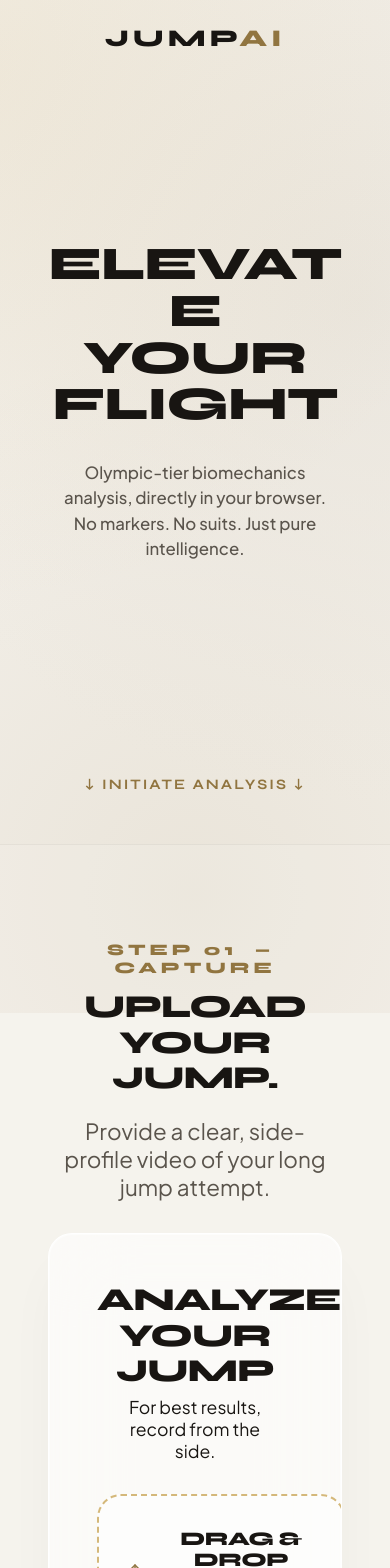
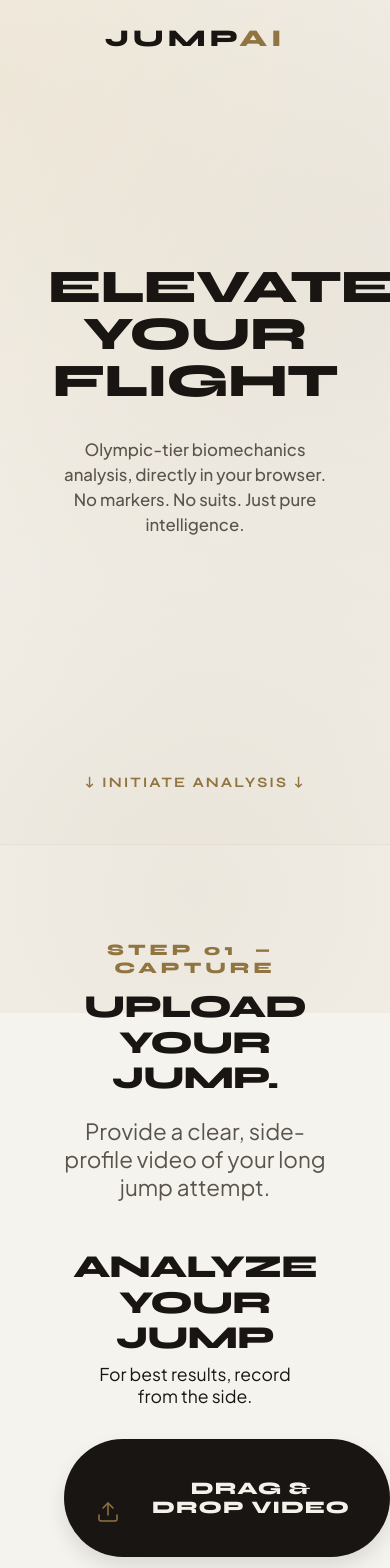
Before and after one commit to Aghoshroop/jump.ai, a React (Vite) app: page / in a window 390 px wide. Shown: the top 1568 px of the page. Built offline with nearby package versions, Linux system fonts and the light colour scheme.

Commit message:
Typography bugfix: Remove word-wrap to prevent letter chopping, change mobile upload boxes into sleek buttons, remove card wrapper

```diff
--- a/src/App.tsx
+++ b/src/App.tsx
@@ -87,7 +87,7 @@ function App() {
             <div className="container">
               <div className="text-center" style={{ marginBottom: '4rem' }}>
                 <h2 className="section-title" style={{ fontSize: 'clamp(1rem, 3vw, 1.5rem)', color: 'var(--gold-dark)', letterSpacing: '4px' }}>THE ENGINE</h2>
-                <h3 style={{ fontSize: 'clamp(1.8rem, 10vw, 4rem)', margin: 0, wordWrap: 'break-word', hyphens: 'auto' }}>Built for Champions.</h3>
+                <h3 style={{ fontSize: 'clamp(1.8rem, 10vw, 4rem)', margin: 0 }}>Built for<br/>Champions.</h3>
               </div>
 
               <div className="grid engine-grid">
--- a/src/components/VideoUploader.tsx
+++ b/src/components/VideoUploader.tsx
@@ -210,7 +210,7 @@ const VideoUploader: React.FC<Props> = ({ onUploadSuccess }) => {
   };
 
   return (
-    <div className="card text-center" style={{ maxWidth: '800px', margin: '0 auto', padding: '3rem' }}>
+    <div className="text-center" style={{ maxWidth: '800px', margin: '0 auto', padding: '1rem' }}>
       <input type="file" accept="video/mp4,video/quicktime,video/webm" style={{ display: 'none' }} ref={fileInputRef} onChange={handleFileChange} />
 
       <h3 style={{ color: 'var(--accent-gold)', marginBottom: '0.5rem', fontSize: '2rem' }}>Analyze Your Jump</h3>
--- a/src/index.css
+++ b/src/index.css
@@ -200,7 +200,6 @@ button {
   letter-spacing: -0.05em;
   color: var(--espresso);
   margin-bottom: 2rem;
-  word-wrap: break-word;
 }
 .hero-subtitle {
   font-size: clamp(1rem, 4vw, 1.5rem);
@@ -451,17 +450,22 @@ button {
     flex-direction: column;
   }
   .upload-zone {
-    padding: 1.5rem !important;
-    border-radius: 24px;
+    padding: 1.2rem 2rem !important;
+    border-radius: 100px !important;
+    border: none !important;
+    background: var(--espresso) !important;
+    color: var(--sand-1) !important;
     margin: 0 auto;
     width: 100%;
     display: flex;
     align-items: center;
-    justify-content: center;
-    gap: 1rem;
+    justify-content: flex-start;
+    gap: 1.5rem;
+    box-shadow: 0 10px 20px rgba(0,0,0,0.1);
   }
   .upload-zone .upload-icon {
     margin-bottom: 0 !important;
+    color: var(--gold-dark) !important;
   }
   .upload-zone .upload-icon svg {
     width: 24px;
@@ -469,7 +473,10 @@ button {
   }
   .upload-zone h4 {
     margin: 0 !important;
-    font-size: 1.2rem !important;
+    font-size: 1.1rem !important;
+    color: var(--sand-1) !important;
+    text-transform: uppercase;
+    letter-spacing: 1px;
   }
   .upload-zone p {
     display: none;
```
